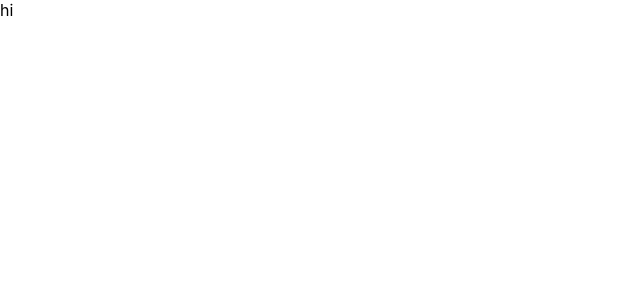
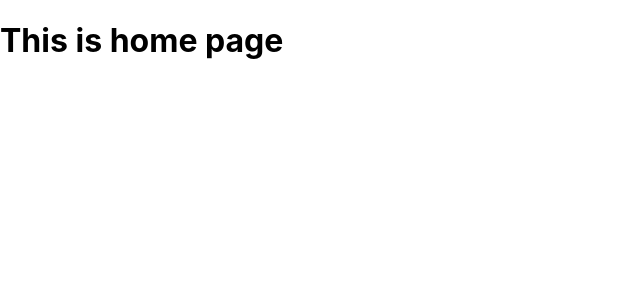
Before and after one commit to perunon/box-office, a React (Create React App) app: page / in a window 1280 px wide. Shown: the top 300 px of the page, without its empty margins (0-640 px from the left). Built offline with nearby package versions, Linux system fonts and the light colour scheme.

Commit message:
Added React Router

```diff
--- a/package.json
+++ b/package.json
@@ -8,6 +8,8 @@
     "@testing-library/user-event": "^13.5.0",
     "react": "^18.1.0",
     "react-dom": "^18.1.0",
+    "react-router": "^6.3.0",
+    "react-router-dom": "^6.3.0",
     "react-scripts": "5.0.1",
     "web-vitals": "^2.1.4"
   },
--- a/src/App.js
+++ b/src/App.js
@@ -1,5 +1,13 @@
+import { Route, Routes } from "react-router-dom";
+
 function App() {
-  return <div>hi</div>;
+  return (
+    <Routes>
+      <Route path="/" element={<h1>This is home page</h1>}></Route>
+      <Route path="starring" element={<h1>Starring site</h1>}></Route>
+      <Route path="*" element={<h1>CHUJ</h1>}></Route>
+    </Routes>
+  );
 }
 
 export default App;
--- a/src/index.js
+++ b/src/index.js
@@ -3,12 +3,13 @@ import ReactDOM from "react-dom/client";
 import "./index.css";
 import App from "./App";
 import reportWebVitals from "./reportWebVitals";
+import { BrowserRouter } from "react-router-dom";
 
 const root = ReactDOM.createRoot(document.getElementById("root"));
 root.render(
-  <React.StrictMode>
+  <BrowserRouter>
     <App />
-  </React.StrictMode>
+  </BrowserRouter>
 );
 
 // If you want to start measuring performance in your app, pass a function
--- a/src/reportWebVitals.js
+++ b/src/reportWebVitals.js
@@ -1,6 +1,6 @@
-const reportWebVitals = onPerfEntry => {
+const reportWebVitals = (onPerfEntry) => {
   if (onPerfEntry && onPerfEntry instanceof Function) {
-    import('web-vitals').then(({ getCLS, getFID, getFCP, getLCP, getTTFB }) => {
+    import("web-vitals").then(({ getCLS, getFID, getFCP, getLCP, getTTFB }) => {
       getCLS(onPerfEntry);
       getFID(onPerfEntry);
       getFCP(onPerfEntry);
```
Also changed, not shown: 1 other file (tests, documents, lock files or other folders).
